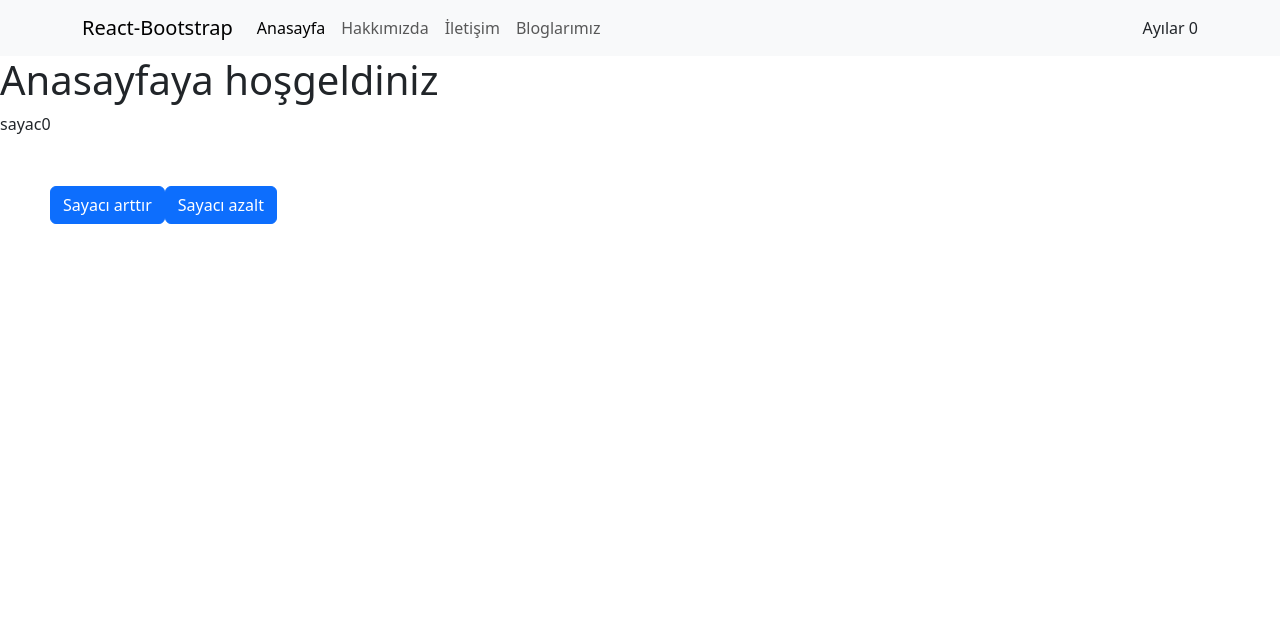
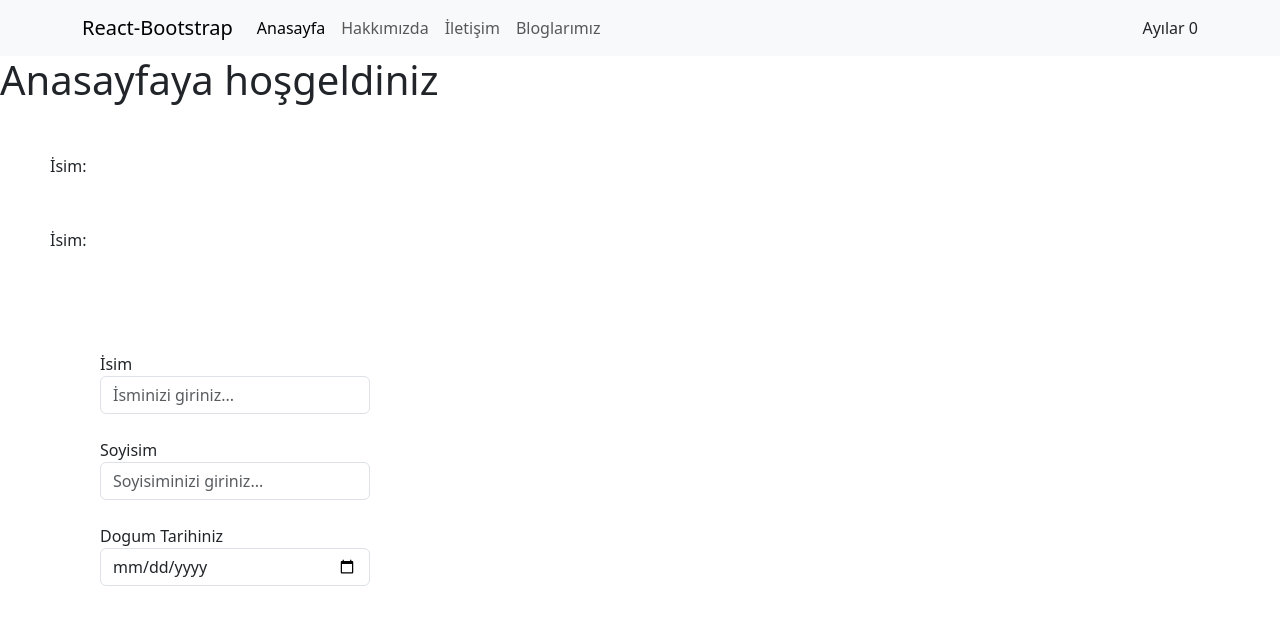
Before and after one commit to seferogluemre/router-dom, a React (Vite) app: page / in a window 1280 px wide. Shown: the top 624 px of the page. Built offline with nearby package versions, Linux system fonts and the light colour scheme.

Commit message:
user store oluşturulması ve form yapılması

```diff
--- a/src/routes/Blog.tsx
+++ b/src/routes/Blog.tsx
@@ -3,7 +3,6 @@ import { NavLink } from "react-router-dom";
 import { useBearStore } from "../stores/CounterStore";
 
 export default function BlogPage() {
-
 
     const bears = useBearStore((state) => state.bears)
     const increasePopulation = useBearStore((state) => state.increasePopulation)
--- a/src/routes/Home.tsx
+++ b/src/routes/Home.tsx
@@ -1,28 +1,57 @@
-import { useState } from "react"
-import { Button } from "react-bootstrap";
+import { FormControl } from "react-bootstrap";
+import { UserState } from "../stores/UserStore";
+import { Form } from "react-router-dom";
+import { ChangeEvent } from "react";
+
 
 export default function HomePage() {
-    const [count, setCount] = useState(0);
 
-    const increaseCount = () => {
-        setCount((_) => _ + 1)
+    const firstName = UserState((state) => state.firstName);
+    const lastName = UserState((state) => state.lastName);
+
+    const setFirstName = UserState((state) => state.setFirstName);
+    const setLastName = UserState((state) => state.setLastName);
+    const setBirthDate = UserState((state) => state.setBirthDate);
+
+    function handleChangeFirstname(e: ChangeEvent<HTMLInputElement>) {
+        setFirstName(e.target.value)
     }
-    const decreaseCount = () => {
-        setCount((_) => _ - 1)
+    function handleChangeLastName(e: ChangeEvent<HTMLInputElement>) {
+        setLastName(e.target.value)
     }
-
-
-
+    function handleChangeBirtDate(e: ChangeEvent<HTMLInputElement>) {
+        const birthDatePayload = new Date(e.target.value);
+        setBirthDate(birthDatePayload)
+    }
 
     return (
         <div>
             <h1>Anasayfaya hoşgeldiniz</h1>
             <div>
-                sayac{count}
+            </div>
+
+            <div style={{ margin: "50px" }}>
+                İsim:{firstName}
             </div>
             <div style={{ margin: "50px" }}>
-                <Button onClick={increaseCount} >Sayacı arttır</Button>
-                <Button onClick={decreaseCount}>Sayacı azalt</Button>
+                İsim:{lastName}
+            </div>
+
+            <div style={{ margin: "100px" }}>
+                <Form>
+                    <div className="mb-4">
+                        <label >İsim</label>
+                        <FormControl onChange={handleChangeFirstname} placeholder="İsminizi giriniz..." className="w-25" type="text" />
+                    </div>
+                    <div className="mb-4">
+                        <label >Soyisim</label>
+                        <FormControl onChange={handleChangeLastName} placeholder="Soyisiminizi giriniz..." className="w-25" type="text" />
+                    </div>
+                    <div className="mb-4">
+                        <label >Dogum Tarihiniz</label>
+                        <FormControl onChange={handleChangeBirtDate} className="w-25" type="date" />
+                    </div>
+                </Form>
             </div>
         </div>
     )
--- /dev/null
+++ b/src/stores/UserStore.ts
@@ -0,0 +1,22 @@
+import { create } from 'zustand'
+
+interface UserState {
+    firstName:string;
+    lastName:string;
+    birthDate?:Date;
+    height?:number;
+    weight?:number;
+    setFirstName: (payload:string)=>void;
+    setLastName: (payload:string)=>void;
+    setBirthDate: (payload:Date)=>void;
+}
+
+export const UserState = create<UserState>()((set) => ({
+    firstName:"",
+    lastName:"",
+    setFirstName: (payload) => set({ firstName: payload }),
+    setLastName: (payload) => set({ lastName: payload }),
+    setBirthDate: (payload)=>set({ birthDate: payload }),
+
+
+}))
```
